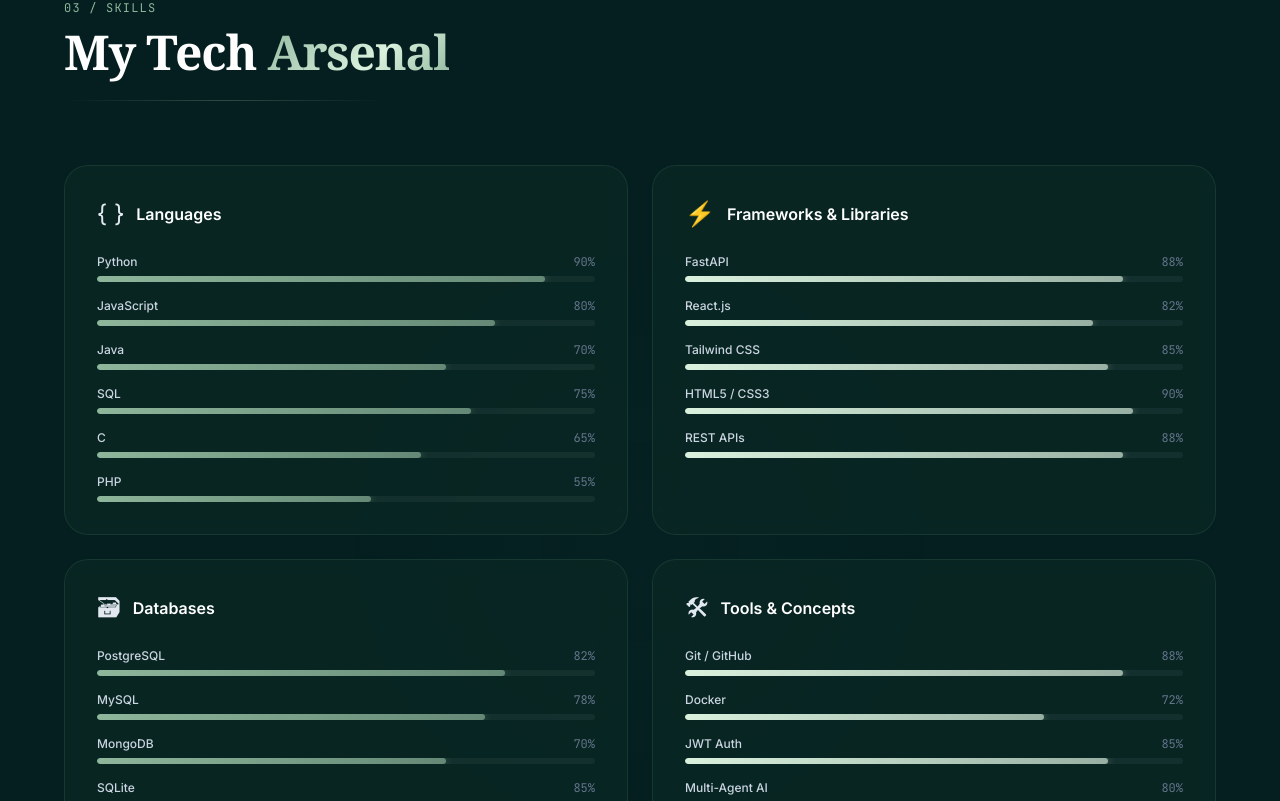
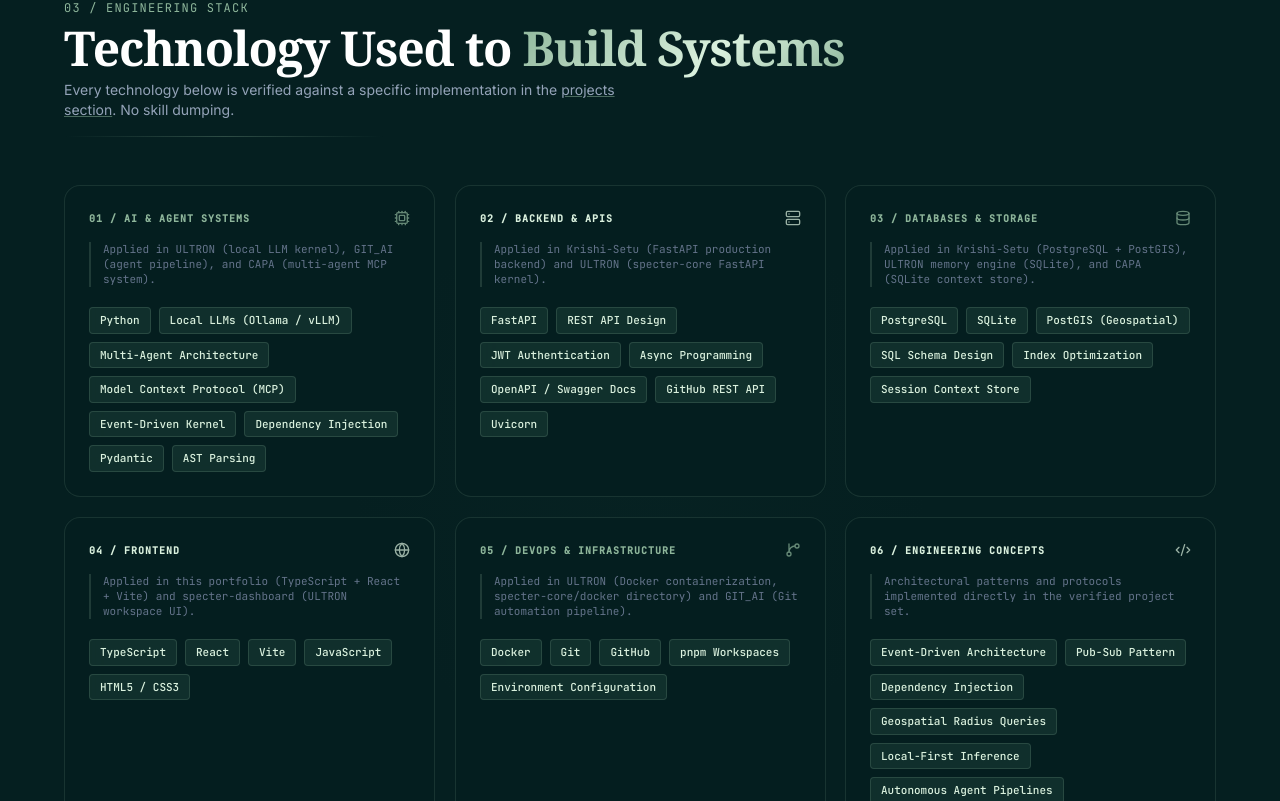
Before and after one commit to sukhithms25/Claude-portfolio, a React (Vite) app: page / in a window 1280 px wide. Shown: the part 4919-5720 px from the top of the page. Built offline with nearby package versions, Linux system fonts and the light colour scheme; a web font is replaced by a local one.

Commit message:
feat(skills): rebuild SkillsSection as evidence-indexed capability groups, remove fake percentages and unverified techs (Task 012)

```diff
--- a/src/components/SkillsSection.tsx
+++ b/src/components/SkillsSection.tsx
@@ -1,161 +1,220 @@
 import React from 'react';
+import { Cpu, Server, Database, Globe, GitBranch, Code2 } from 'lucide-react';
 import { useInViewAnimation } from '../hooks/useInViewAnimation';
 
-const skillCategories = [
+// ─── Data Definitions ────────────────────────────────────────────────────────
+//
+// AUDIT NOTE: Every technology listed here is verified against the following
+// project implementations:
+//   • ULTRON       — specter-core (Python, FastAPI, Pydantic, SQLite, Docker, MCP,
+//                    Event-Driven Kernel, DI Container, Local LLMs)
+//   • GIT_AI       — Autonomous agent (Python, GitHub REST API, AST Parsing, Git)
+//   • CAPA         — Multi-agent system (Python, MCP, SQLite, Multi-Agent Arch.)
+//   • Krishi-Setu  — Production API (FastAPI, PostgreSQL, PostGIS, JWT, Pydantic)
+//   • Portfolio    — This site (TypeScript, React, Vite, CSS)
+//
+// Removed: PHP, C, Java, MySQL, MongoDB (no evidence in verified project set)
+// Removed: Agile/CI-CD/Microservices buzzwords (no source proof)
+// Removed: Fake proficiency percentages (subjective, undefendable)
+// ─────────────────────────────────────────────────────────────────────────────
+
+const skillGroups = [
   {
-    title: 'Languages',
-    icon: '{ }',
-    color: '#8EB69B',
+    id: 'ai-agents',
+    label: '01 / AI & AGENT SYSTEMS',
+    icon: Cpu,
+    accentColor: '#8EB69B',
+    description: 'Applied in ULTRON (local LLM kernel), GIT_AI (agent pipeline), and CAPA (multi-agent MCP system).',
     skills: [
-      { name: 'Python', level: 90 },
-      { name: 'JavaScript', level: 80 },
-      { name: 'Java', level: 70 },
-      { name: 'SQL', level: 75 },
-      { name: 'C', level: 65 },
-      { name: 'PHP', level: 55 },
+      'Python',
+      'Local LLMs (Ollama / vLLM)',
+      'Multi-Agent Architecture',
+      'Model Context Protocol (MCP)',
+      'Event-Driven Kernel',
+      'Dependency Injection',
+      'Pydantic',
+      'AST Parsing',
     ],
   },
   {
-    title: 'Frameworks & Libraries',
-    icon: '⚡',
-    color: '#DAF1DE',
+    id: 'backend-apis',
+    label: '02 / BACKEND & APIs',
+    icon: Server,
+    accentColor: '#DAF1DE',
+    description: 'Applied in Krishi-Setu (FastAPI production backend) and ULTRON (specter-core FastAPI kernel).',
     skills: [
-      { name: 'FastAPI', level: 88 },
-      { name: 'React.js', level: 82 },
-      { name: 'Tailwind CSS', level: 85 },
-      { name: 'HTML5 / CSS3', level: 90 },
-      { name: 'REST APIs', level: 88 },
+      'FastAPI',
+      'REST API Design',
+      'JWT Authentication',
+      'Async Programming',
+      'OpenAPI / Swagger Docs',
+      'GitHub REST API',
+      'Uvicorn',
     ],
   },
   {
-    title: 'Databases',
-    icon: '🗃',
-    color: '#8EB69B',
+    id: 'databases',
+    label: '03 / DATABASES & STORAGE',
+    icon: Database,
+    accentColor: '#8EB69B',
+    description: 'Applied in Krishi-Setu (PostgreSQL + PostGIS), ULTRON memory engine (SQLite), and CAPA (SQLite context store).',
     skills: [
-      { name: 'PostgreSQL', level: 82 },
-      { name: 'MySQL', level: 78 },
-      { name: 'MongoDB', level: 70 },
-      { name: 'SQLite', level: 85 },
+      'PostgreSQL',
+      'SQLite',
+      'PostGIS (Geospatial)',
+      'SQL Schema Design',
+      'Index Optimization',
+      'Session Context Store',
     ],
   },
   {
-    title: 'Tools & Concepts',
-    icon: '🛠',
-    color: '#DAF1DE',
+    id: 'frontend',
+    label: '04 / FRONTEND',
+    icon: Globe,
+    accentColor: '#DAF1DE',
+    description: 'Applied in this portfolio (TypeScript + React + Vite) and specter-dashboard (ULTRON workspace UI).',
     skills: [
-      { name: 'Git / GitHub', level: 88 },
-      { name: 'Docker', level: 72 },
-      { name: 'JWT Auth', level: 85 },
-      { name: 'Multi-Agent AI', level: 80 },
-      { name: 'MCP Protocol', level: 75 },
+      'TypeScript',
+      'React',
+      'Vite',
+      'JavaScript',
+      'HTML5 / CSS3',
+    ],
+  },
+  {
+    id: 'devops-infra',
+    label: '05 / DEVOPS & INFRASTRUCTURE',
+    icon: GitBranch,
+    accentColor: '#8EB69B',
+    description: 'Applied in ULTRON (Docker containerization, specter-core/docker directory) and GIT_AI (Git automation pipeline).',
+    skills: [
+      'Docker',
+      'Git',
+      'GitHub',
+      'pnpm Workspaces',
+      'Environment Configuration',
+    ],
+  },
+  {
+    id: 'engineering-concepts',
+    label: '06 / ENGINEERING CONCEPTS',
+    icon: Code2,
+    accentColor: '#DAF1DE',
+    description: 'Architectural patterns and protocols implemented directly in the verified project set.',
+    skills: [
+      'Event-Driven Architecture',
+      'Pub-Sub Pattern',
+      'Dependency Injection',
+      'Geospatial Radius Queries',
+      'Local-First Inference',
+      'Autonomous Agent Pipelines',
+      'Context Window Management',
+      'Patch Verification Loops',
     ],
   },
 ];
 
-const SkillBar: React.FC<{ name: string; level: number; color: string; delay: number; animate: boolean }> = ({
-  name, level, color, delay, animate
-}) => (
-  <div>
-    <div className="flex justify-between mb-1.5">
-      <span className="text-slate-300 text-xs font-medium">{name}</span>
-      <span className="text-slate-500 text-xs font-mono">{level}%</span>
-    </div>
-    <div className="h-1.5 bg-white/5 rounded-full overflow-hidden">
-      <div
-        className="h-full rounded-full"
-        style={{
-          width: animate ? `${level}%` : '0%',
-          background: `linear-gradient(90deg, ${color}, ${color}aa)`,
-          boxShadow: animate ? `0 0 8px ${color}60` : 'none',
-          transition: `width 1.4s cubic-bezier(0.22, 1, 0.36, 1) ${delay}s`,
-        }}
-      />
-    </div>
-  </div>
-);
+// ─── Individual Group Card ────────────────────────────────────────────────────
 
-// Individual card with its own inView hook (called at top level, not inside a loop)
-const SkillCard: React.FC<{ cat: typeof skillCategories[0]; index: number }> = ({ cat, index }) => {
-  const { ref, inView } = useInViewAnimation();
+const SkillGroupCard: React.FC<{ group: typeof skillGroups[0]; index: number }> = ({
+  group,
+  index,
+}) => {
+  const { ref, inView } = useInViewAnimation(0.1);
+  const IconComp = group.icon;
+
   return (
     <div
       ref={ref as React.RefObject<HTMLDivElement>}
-      className={`glass rounded-3xl p-8 card-3d ${inView ? 'animate-scale-in' : 'opacity-0'}`}
-      style={{ animationDelay: `${index * 0.15}s` }}
+      className={`rounded-2xl glass-dark border border-[rgba(142,182,155,0.18)] hover:border-[rgba(142,182,155,0.35)] transition-all duration-300 p-6 flex flex-col gap-4 ${
+        inView ? 'animate-scale-in' : 'opacity-0'
+      }`}
+      style={{ animationDelay: `${index * 0.1}s` }}
     >
-      <div className="flex items-center gap-3 mb-6">
-        <span className="text-2xl">{cat.icon}</span>
-        <h3 className="font-semibold text-white text-base">{cat.title}</h3>
+      {/* Card Header */}
+      <div className="flex items-center justify-between">
+        <span
+          className="text-[10px] font-mono font-bold tracking-widest uppercase"
+          style={{ color: group.accentColor }}
+        >
+          {group.label}
+        </span>
+        <IconComp size={16} style={{ color: group.accentColor }} className="shrink-0 opacity-70" />
       </div>
-      <div className="space-y-4">
-        {cat.skills.map((skill, si) => (
-          <SkillBar
-            key={skill.name}
-            name={skill.name}
-            level={skill.level}
-            color={cat.color}
-            delay={si * 0.1}
-            animate={inView}
-          />
+
+      {/* Evidence Footnote */}
+      <p className="text-[11px] text-slate-500 leading-snug font-mono border-l-2 border-[rgba(142,182,155,0.2)] pl-3">
+        {group.description}
+      </p>
+
+      {/* Skill Tags */}
+      <div className="flex flex-wrap gap-2 pt-1">
+        {group.skills.map((skill) => (
+          <span
+            key={skill}
+            className="px-2.5 py-1 rounded text-[11px] font-mono font-medium bg-[#163832]/70 text-[#DAF1DE] border border-[rgba(142,182,155,0.2)] hover:border-[rgba(142,182,155,0.5)] transition-colors duration-200"
+          >
+            {skill}
+          </span>
         ))}
       </div>
     </div>
   );
 };
 
-const ConceptCloud: React.FC = () => {
-  const { ref, inView } = useInViewAnimation();
-  return (
-    <div
-      ref={ref as React.RefObject<HTMLDivElement>}
-      className={`glass rounded-3xl p-8 text-center mt-6 ${inView ? 'animate-fade-in-up' : 'opacity-0'}`}
-    >
-      <h3 className="text-sm font-mono text-slate-400 mb-6 tracking-widest uppercase">Concepts I Work With</h3>
-      <div className="flex flex-wrap justify-center gap-3">
-        {[
-          'Object-Oriented Programming', 'JWT Authentication', 'Dependency Injection',
-          'Event-Driven Architecture', 'Multi-Agent Systems', 'Model Context Protocol (MCP)',
-          'RESTful APIs', 'Database Design', 'CI/CD', 'Agile Development',
-          'Authentication & Authorization', 'Microservices',
-        ].map((concept) => (
-          <span key={concept} className="tech-tag text-xs">{concept}</span>
-        ))}
-      </div>
-    </div>
-  );
-};
+// ─── Main Section ─────────────────────────────────────────────────────────────
 
 export const SkillsSection: React.FC = () => {
-  const { ref: titleRef, inView: titleInView } = useInViewAnimation();
+  const { ref: titleRef, inView: titleInView } = useInViewAnimation(0.1);
 
   return (
-    <section id="skills" className="py-24 relative overflow-hidden">
+    <section id="skills" className="py-24 relative overflow-hidden bg-[#051F20]">
       {/* Ambient glow */}
-      <div className="absolute top-1/2 left-1/2 -translate-x-1/2 -translate-y-1/2 w-[600px] h-[600px] rounded-full pointer-events-none opacity-5"
-        style={{ background: 'radial-gradient(circle, #235347 0%, transparent 70%)' }} />
+      <div
+        className="absolute top-1/2 left-1/2 -translate-x-1/2 -translate-y-1/2 w-[600px] h-[600px] rounded-full pointer-events-none opacity-5"
+        style={{ background: 'radial-gradient(circle, #235347 0%, transparent 70%)' }}
+      />
 
-      <div className="section-container">
-        {/* Title */}
+      <div className="max-w-[1200px] mx-auto px-4 sm:px-6">
+        {/* Section Header */}
         <div
           ref={titleRef as React.RefObject<HTMLDivElement>}
-          className={`mb-16 ${titleInView ? 'animate-fade-in-up' : 'opacity-0'}`}
+          className={`mb-12 ${titleInView ? 'animate-fade-in-up' : 'opacity-0'}`}
         >
-          <span className="text-xs font-mono tracking-widest uppercase mb-3 block" style={{ color: '#8EB69B' }}>03 / Skills</span>
-          <h2 className="text-4xl md:text-5xl font-serif-accent font-semibold text-white tracking-tight">
-            My Tech <span className="gradient-text">Arsenal</span>
+          <span
+            className="text-xs font-mono tracking-widest uppercase mb-2 block"
+            style={{ color: '#8EB69B' }}
+          >
+            03 / ENGINEERING STACK
+          </span>
+          <h2 className="text-3xl sm:text-4xl md:text-5xl font-serif-accent font-semibold text-white tracking-tight">
+            Technology Used to <span className="gradient-text">Build Systems</span>
           </h2>
-          <div className="section-divider mt-6 max-w-xs" />
+          <p className="text-xs sm:text-sm text-slate-400 mt-2 max-w-xl font-sans">
+            Every technology below is verified against a specific implementation in the{' '}
+            <a href="#projects" className="underline decoration-[#8EB69B]/50 hover:text-[#DAF1DE] transition-colors">
+              projects section
+            </a>
+            . No skill dumping.
+          </p>
+          <div className="section-divider mt-4 max-w-xs" />
         </div>
 
-        {/* Skill grid */}
-        <div className="grid grid-cols-1 md:grid-cols-2 gap-6">
-          {skillCategories.map((cat, i) => (
-            <SkillCard key={cat.title} cat={cat} index={i} />
+        {/* Skills Grid — 2 columns on md+, 1 on mobile */}
+        <div className="grid grid-cols-1 md:grid-cols-2 xl:grid-cols-3 gap-5">
+          {skillGroups.map((group, i) => (
+            <SkillGroupCard key={group.id} group={group} index={i} />
           ))}
         </div>
 
-        {/* Concept cloud */}
-        <ConceptCloud />
+        {/* Bottom disclaimer */}
+        <p className="text-center text-[11px] font-mono text-slate-600 mt-10">
+          Proficiency percentages removed — evidence is in the{' '}
+          <a href="#projects" className="text-[#8EB69B] hover:text-[#DAF1DE] transition-colors underline decoration-[#8EB69B]/40">
+            Engineering Showcase
+          </a>
+          .
+        </p>
       </div>
     </section>
   );
```
